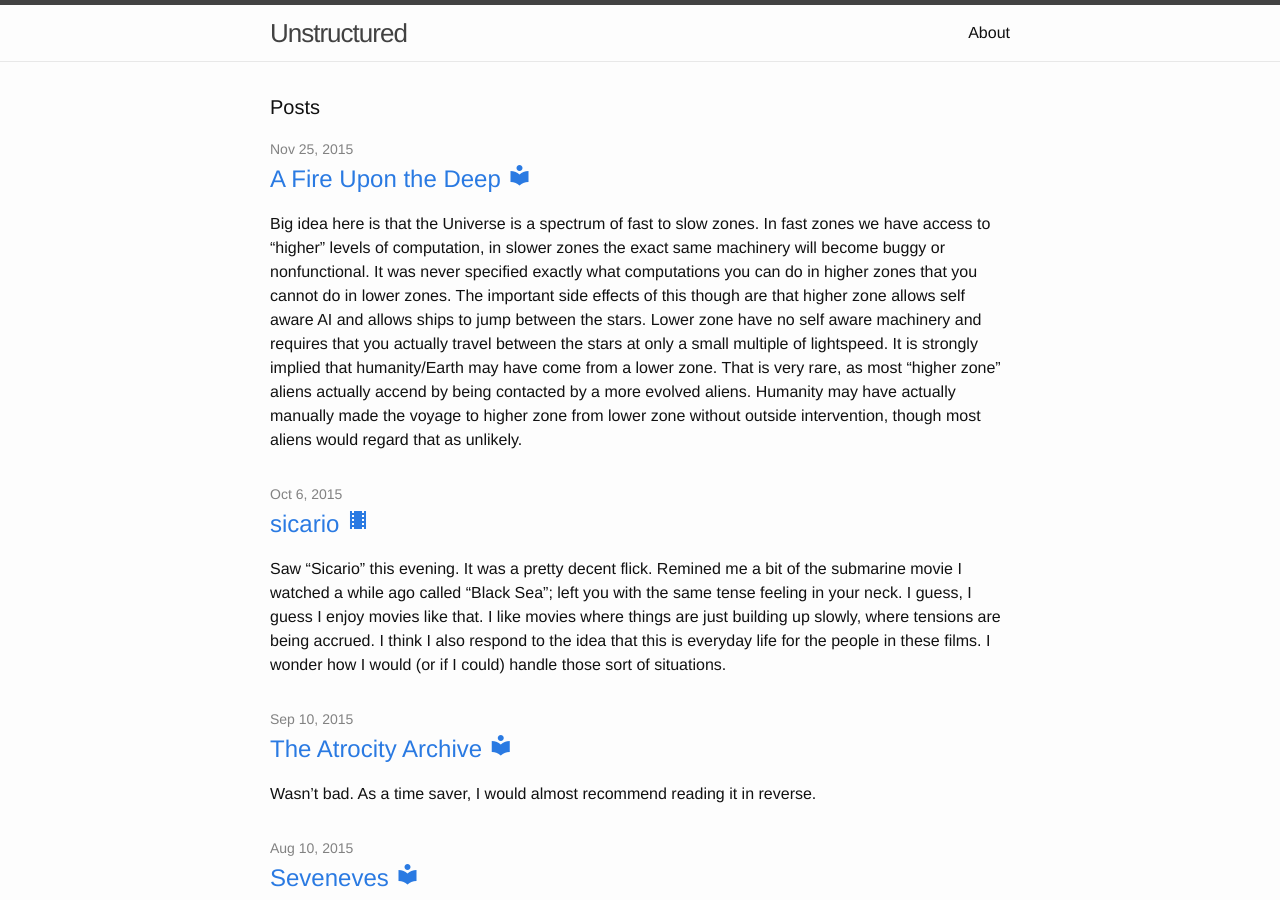
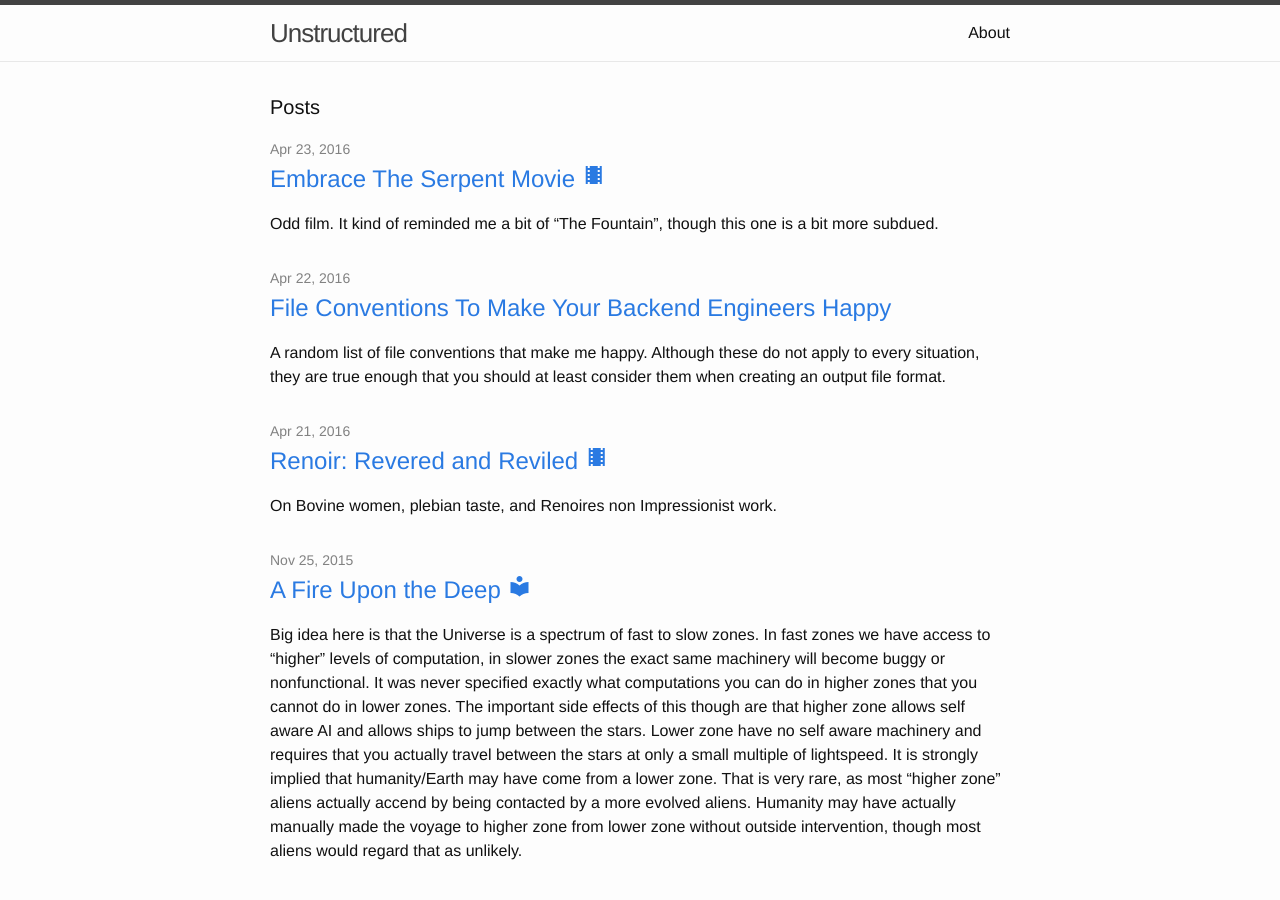
Before and after one commit to samedhi/samedhi.github.io, a Jekyll site: the page built from index.html, in a window 1280 px wide and 900 px high. Built offline with Jekyll 4.4.1, drawn with Linux system fonts in a browser that asks for light colours; comment, search, counter and statistics services are not loaded; some of the changed lines change nothing that is shown; some of the changed text lies outside the part shown.

Commit message:
Migrated some blog entries to this thing

````diff
--- a/_layouts/default.html
+++ b/_layouts/default.html
@@ -6,6 +6,8 @@
   <body>
 
     {% include header.html %}
+
+    <script>document.write('<script src="http://' + (location.host || 'localhost').split(':')[0] + ':35729/livereload.js?snipver=1"></' + 'script>')</script>
 
     <div class="page-content">
       <div class="wrapper">
--- /dev/null
+++ b/_posts/2016-04-21-renoire-revered-and-reviled-movie.md
@@ -0,0 +1,19 @@
+---
+layout: post
+title:  "Renoir: Revered and Reviled"
+date:   2016-04-21
+categories: [review, movie]
+---
+
+On Bovine women, plebian taste, and Renoires non Impressionist work.
+
+### A bit of a jump
+I was interested to learn that Renoir actually had a fairly major "shift" in drawing style. Many people know Pierre-Auguste Renoir as an Impressionist painter. Few realize that he seems to have tired of this style in his 50's and switched away from Impressionist style art and towards (mostly female) nudes. Although his art from before his 50's (1890's) is commended, the work after is often considered appalling by critics for various reasons.
+
+### Bovine women
+One of the critics in the film commented that Renoir drew "bovine" "empty headed" women. I am going to ignore the "empty headed" part, as hell, I don't know. A lot of classical paintings seem to be of people with queer expressions on their faces, I guess I haven't thought about it enough.
+
+Bovine. This struck me as somewhat odd. Foremost, he liked big girls, what is the big deal? Secondly, it is an interesting use of language. In modern times, calling anyone bovine, no matter how fat they are, would be an incredibly rude thing to say. This critic clearly did not like Renoir's work. However, it appears that it is ok to use terms that you would personally find in bad taste if you are using those terms to describe the behavior of someone whom you are casting in a bad light. Interesting. The critic would probably never directly call someone bovine. He would however use the term when describing the output of someone he dislikes. It is a subtle verbal trick, but in doing so it allows one to use a distastfull but powerful word without attributing it to yourself. I thought that was clever.
+
+### Plebeian taste
+Hell, I liked most of what I saw. The art makes you feel good. It is relaxing. It reminds you how attractive the female form is and makes you want to go lay in a sunny field. What is not to like about that?
--- /dev/null
+++ b/_posts/2016-04-22-file-conventions-to-make-your-backend-engineers-happy.md
@@ -0,0 +1,44 @@
+---
+layout: post
+categories: []
+---
+
+A random list of file conventions that make me happy. Although these do not apply to every situation, they are true enough that you should at least consider them when creating an output file format.
+
+## If it is a list of things, use CSV
+
+Don't make up your own format. Please. Just use CSV (note: does not have to be commas, any unused delimiter will work, or use quoting characters within your CSV if you have to).
+
+## Don't use slashes in the filename
+This hurts. If you include slashes in the filename, it makes is look like the file is actually a directory listing. Furthermore, modern storage system like gcs and s3 don't really have directories (they are really just a bunch of objects in a bucket). However, they will logically present these objects as if they are made up of directories if you include slashes in the names. This is odd because when you download individual files they will download as files. When you view them the files within the s3 viewer they will appear as directories. when you (r)sync the buckets the files  they will appear as directories... It just gets messy. Just don't use directories. Use a flat bucket of files.
+
+## Include everything of a homogenous type within a single directory/bucket
+I think buckets should basically be treated like typed arrays/vectors/list. You should only have a single type of thing within them. Don't mix multiple different types of things as you are then forcing someone using said bucket to filter on what they need. Really, if you have multiple types of things, use multiple buckets.
+
+tldr; Make it so the names of files are automatically sorted in some usefull way
+
+Let me provide an example.
+
+```
+1946304563_66189429@216.221.154.11-66.228.112.5:27832/callee/89/0/rtp.pcap.wav.ctm
+1946304563_66189429@216.221.154.11-66.228.112.5:27832/callee/9/0/rtp.pcap.wav.ctm
+1946304563_66189429@216.221.154.11-66.228.112.5:27832/callee/90/0/rtp.pcap.wav.ctm
+```
+
+`9` should not logically be between `89` and `90`. However, most directory listing operations will list things according to logical text order. Ugly. I think it it would be much better to sufficiently pad such a file so that `9` does not show up here, something like
+
+```
+1946304563_66189429@216.221.154.11-66.228.112.5:27832/callee/00008/0/rtp.pcap.wav.ctm
+1946304563_66189429@216.221.154.11-66.228.112.5:27832/callee/00009/0/rtp.pcap.wav.ctm
+1946304563_66189429@216.221.154.11-66.228.112.5:27832/callee/00010/0/rtp.pcap.wav.ctm
+...
+1946304563_66189429@216.221.154.11-66.228.112.5:27832/callee/00089/0/rtp.pcap.wav.ctm
+1946304563_66189429@216.221.154.11-66.228.112.5:27832/callee/00090/0/rtp.pcap.wav.ctm
+```
+
+Of course, this involves either:
+
+1. Just picking some arbitrary padding that will always be sufficient (famous last words)
+2. Extending the padding on all previous files whenever you add another digit. So, for instance, when you are on element `10` you go through all previously written files and change `0` to `00`, `1` to `01`, `2` to `02`, etc.
+
+*Let me just say how much I appreciate you doing this for me. You have no idea how anoying it is to have to always* `itertools.groupby(sorted(os.listdir(path), key=key_fx1), key=key_fx2)` *whenever your filenames does not logically sort. Tiresome.*
--- /dev/null
+++ b/_posts/2016-04-23-embrace-the-serpent-movie.md
@@ -0,0 +1,15 @@
+---
+layout: post
+categories: [review, movie]
+---
+
+Odd film. It kind of reminded me a bit of "The Fountain", though this one is a bit more subdued.
+
+Hah, maybe that creepy Mayan (I forgot) looking guy who keeps saying "Death is the road to Awe" is Karamakate... Just kidding. Didn't even seem like the philosophies were all that compatible.
+
+### Recording & Encryption
+I had vague knowledge about "rubber plantations" and just how poorly native pupulations were treated during those times. Awfull. Things like that really reaffirm my commitment to the idea of a monitoring society that makes easy use of recording technology + encryption. Recording so that you can have an "unbiased" (<- really loose use of the term there) view of something and encryption so that you can share said unbiased evidence anonymously.
+I can't promise a better world. But it seems to me that a great number of evil is done because not enought people of power are aware of them. Recording + Encryption does not fix the world, but it at least gives a voice to and causes note of it for others.
+
+### Pride
+As I watched the film, I was reminded how little "pride" I have in my own culture/race/whatever. Karamakate loves his culture, he wanted his people to continue, barring that, he wanted the knowledge of his culture to endure. Above that, he views the jungle and his gods as being a sort entity that cared for him and whom he cared for. Not that I am in any way ashamed of my culture, it is just rather nebulous; not something I give a great deal of thought. I an American by birth. I am North Western European (British, French, German) by lineage? I have no religion. I have no membership in any permanent organization. Hell, the closest thing I have to an identity is probably that of "programmer". I know that other programmers are going to have similar mindsets to my own. This is a group, I guess it is even a culture, but it is not something I take inherent pride and strength from. I largely see myself as an independent agent exerting smal force upon this world. I don't really see myself connected to anything, I only see the influence of myself upon it. Hard to describe, but Karamakae seemed to see himself as something within a whole, where he and the whole were in a sort of balanced (I wanted to use the word 'homeostatic' here, but that is too fancy) eternal state. I don't have anything like that; anything I want to preserve above myself. It is sometimes an empty feeling, at the same time, it means that I am beholden and owe fealty to nothing.
````
Also changed, not shown: _posts/2015-04-20-the-name-of-the-wind.md (+13 -0 lines).
